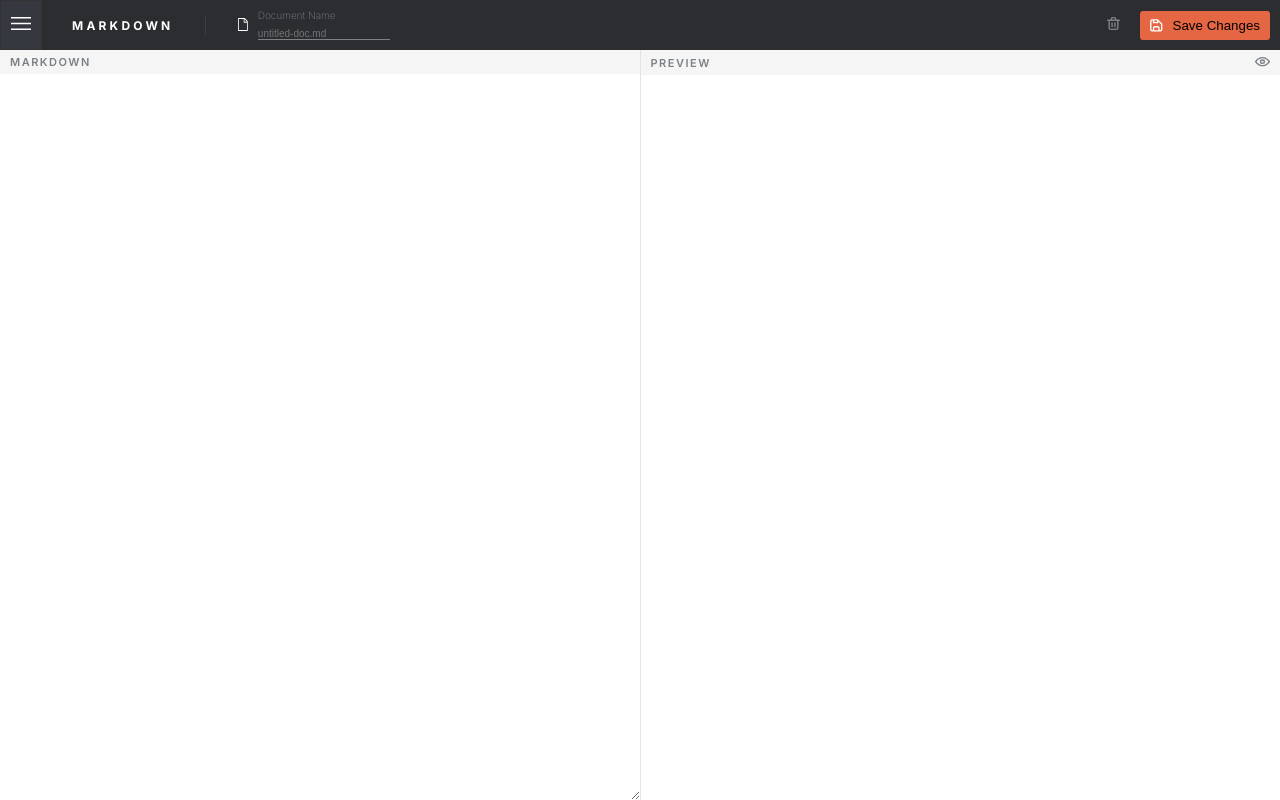
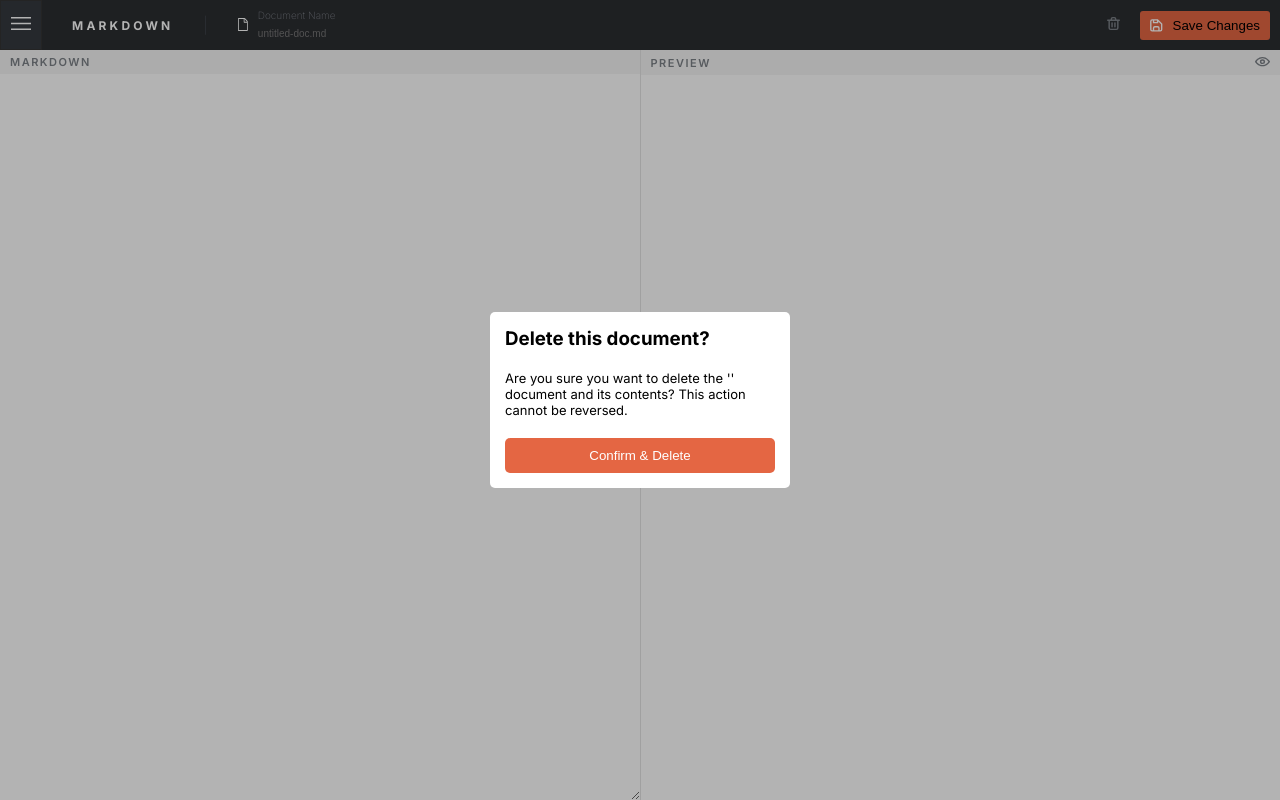
Before and after one commit to Andrew-Marfo/in-browser-markdown-editor-app, a Next.js app: page / in a window 1280 px wide. Both pictures are taken after a click on the button 1113 px from the left and 25 px from the top of the page. Built offline with nearby package versions, Linux system fonts and the light colour scheme.

Commit message:
created delete modal to confirm deletion of a file

```diff
--- a/src/app/page.tsx
+++ b/src/app/page.tsx
@@ -8,11 +8,13 @@ import Preview from "@/components/preview";
 import { useState } from "react";
 import Sidebar from "@/components/sidebar";
 import { DocumentContextProvider } from "@/service/document.context";
+import DeleteModal from "@/components/delete.modal";
 
 export default function Home() {
   const [markdownText, setMarkdownText] = useState("");
   const [showMarkdown, setShowMarkdown] = useState(true);
   const [showSidebar, setShowSidebar] = useState(false);
+  const [showModal, setShowModal] = useState(false);
 
   const toggleSideBar = () => {
     setShowSidebar((prev) => !showSidebar);
@@ -22,15 +24,20 @@ export default function Home() {
     setShowMarkdown((prev) => !prev);
   };
 
+  const toggleModal = () => {
+    setShowModal((prev) => !prev);
+  };
+
   return (
     <DocumentContextProvider>
+      {showModal && <DeleteModal toggleModal={toggleModal}/>}
       <div className="home">
         {/* sidebar */}
         <Sidebar showSidebar={showSidebar} />
 
         <div className="home-container">
           {/* navbar */}
-          <Navbar toggleSideBar={toggleSideBar} showSidebar={showSidebar} />
+          <Navbar toggleSideBar={toggleSideBar} showSidebar={showSidebar} toggleModal={toggleModal}/>
 
           {/* hero */}
           <div className="hero flex justify-between">
--- /dev/null
+++ b/src/components/delete.modal.tsx
@@ -0,0 +1,41 @@
+"use client";
+
+import { DocumentContext } from "@/service/document.context";
+import React, { useContext } from "react";
+
+interface DeleteModalProps {
+  toggleModal: () => void;
+}
+
+const DeleteModal = ({ toggleModal }: DeleteModalProps) => {
+  const context = useContext(DocumentContext);
+
+  if (!context) throw new Error("Document Context no found");
+
+  const { name, deleteDoc } = context;
+
+  return (
+    <div className="delete-modal flex justify-center items-center">
+      <div className="overflow" onClick={toggleModal} />
+      <div className="delete-modal-item">
+        <h3>Delete this document?</h3>
+        <p>
+          Are you sure you want to delete the &apos;{name}&apos; document and its contents?
+          This action cannot be reversed.
+        </p>
+
+        <button
+          onClick={() => {
+            deleteDoc();
+            toggleModal();
+          }}
+          className="confirm-delete-btn"
+        >
+          Confirm &amp; Delete
+        </button>
+      </div>
+    </div>
+  );
+};
+
+export default DeleteModal;
--- a/src/components/markdown.tsx
+++ b/src/components/markdown.tsx
@@ -21,8 +21,6 @@ const Markdown = ({
 
   const { content, handleContent } = context;
 
-  console.log(content);
-
   return showMarkdown ? (
     <div className="markdown">
       <HeroHeader>
--- a/src/components/navbar.tsx
+++ b/src/components/navbar.tsx
@@ -6,16 +6,19 @@ import React, { useContext, useState } from "react";
 
 interface NavbarProps {
   toggleSideBar: () => void;
+  toggleModal: () => void;
   showSidebar: boolean;
 }
 
-const Navbar = ({ toggleSideBar, showSidebar }: NavbarProps) => {
+const Navbar = ({ toggleSideBar, showSidebar, toggleModal }: NavbarProps) => {
 
   const context = useContext(DocumentContext);
 
   if (!context) throw new Error("Document Context no found");
 
-  const { handleName, name, saveDoc } = context;
+  const { handleName, name, saveDoc, error } = context;
+
+  console.log(error)
 
   return (
     <div className="navbar flex items-center">
@@ -27,7 +30,7 @@ const Navbar = ({ toggleSideBar, showSidebar }: NavbarProps) => {
               src="/assets/icon-close.svg"
               alt="hamburger"
               width={20}
-              height={13}
+              height={16}
             />
           ) : (
             <Image
@@ -42,7 +45,7 @@ const Navbar = ({ toggleSideBar, showSidebar }: NavbarProps) => {
         <p className="markdown-title">markdown</p>
         <p className="separator">|</p>
 
-        {/* document name details */}
+        {/* document details */}
         <div className="nav-doc-name flex items-center">
           <div>
             <Image
@@ -55,13 +58,14 @@ const Navbar = ({ toggleSideBar, showSidebar }: NavbarProps) => {
           <div>
             <p className="doc-name-title">Document Name</p>
 
-            <input type="text" className="doc-name doc-name-input" placeholder="untitled-doc.md" value={name} onChange={e => handleName(e.target.value)}/>
+            <input type="text" className={`doc-name doc-name-input ${error && "error"}`} placeholder="untitled-doc.md" value={name} onChange={e => handleName(e.target.value)}/>
           </div>
         </div>
       </div>
 
       <div className="nav-action-buttons flex items-center">
-        <button className="delete-btn">
+        {/* delete button */}
+        <button className="delete-btn" onClick={toggleModal}>
           <Image
             src="/assets/icon-delete.svg"
             alt="link"
@@ -69,6 +73,8 @@ const Navbar = ({ toggleSideBar, showSidebar }: NavbarProps) => {
             height={13}
           />
         </button>
+
+        {/* save button */}
         <button className="save-btn flex items-center" onClick={saveDoc}>
           <Image
             src="/assets/icon-save.svg"
--- a/src/components/sidebar.tsx
+++ b/src/components/sidebar.tsx
@@ -23,7 +23,7 @@ const Sidebar = ({ showSidebar }: SidebarProps) => {
       <div className="document-list flex flex-col">
         {documents.map((doc) => {
           return (
-            <div key={doc?.name} onClick={() => getDoc(doc?.name)} className="document-item nav-doc-name flex items-center">
+            <button key={doc?.name} onClick={() => getDoc(doc?.name)} className="document-item nav-doc-name flex items-center">
               <div>
                 <Image
                   src="/assets/icon-document.svg"
@@ -36,7 +36,7 @@ const Sidebar = ({ showSidebar }: SidebarProps) => {
                 <p className="doc-name-title">{doc?.createdAt}</p>
                 <p className="doc-name">{doc?.name}</p>
               </div>
-            </div>
+            </button>
           );
         })}
         {/* <div className="document-item nav-doc-name flex items-center">
--- a/src/service/document.context.tsx
+++ b/src/service/document.context.tsx
@@ -12,7 +12,7 @@ interface DocumentContextType {
   getDocs: () => void;
   getDoc: (value: string) => void;
   saveDoc: () => void;
-  deleteDoc: (value: string) => void;
+  deleteDoc: () => void;
   handleName: (value: string) => void;
   handleContent: (value: string) => void;
   createDoc: () => void;
@@ -22,6 +22,7 @@ interface DocumentContextType {
   name: string;
   content: string;
   createdAt: string;
+  error: string;
 }
 
 interface DocumentContextProviderProps {
@@ -41,6 +42,7 @@ export const DocumentContextProvider = ({
   const [name, setName] = useState("");
   const [content, setContent] = useState("");
   const [createdAt, setCreatedAt] = useState("");
+  const [error, setError] = useState("");
 
   // format date to "day-month-year; 01 April 2024"
   const formatDateToLongForm = (date: Date): string => {
@@ -106,6 +108,8 @@ export const DocumentContextProvider = ({
 
   //   save a document
   const saveDoc = () => {
+    setError("");
+    if (name.trim()) {
       const docExists = documents.find((item) => item?.name === name);
 
       let newDocs;
@@ -124,11 +128,14 @@ export const DocumentContextProvider = ({
 
       localStorage.setItem("docs", JSON.stringify(newDocs));
       setDocuments(newDocs);
+    } else {
+      setError("File name required");
+    }
   };
 
   //   delete a document
-  const deleteDoc = (value: string) => {
-    const filteredDoc = documents.filter((item) => item?.name !== value);
+  const deleteDoc = () => {
+    const filteredDoc = documents.filter((item) => item?.name !== name);
 
     localStorage.setItem("docs", JSON.stringify(filteredDoc));
     setDocuments(filteredDoc);
@@ -151,6 +158,7 @@ export const DocumentContextProvider = ({
     name,
     content,
     createdAt,
+    error
   };
 
   return (
--- a/src/styles/app.style.css
+++ b/src/styles/app.style.css
@@ -10,6 +10,10 @@
   justify-content: space-between;
 }
 
+.justify-center{
+  justify-content: center;
+}
+
 .flex-col {
   flex-direction: column;
 }
@@ -17,6 +21,7 @@
 .flex-1 {
   flex: 1;
 }
+
 
 .home {
   height: 100vh;
@@ -73,13 +78,17 @@
 
 .doc-name-input{
     border: none;
-    border-bottom: solid 1px #7c8187;
+    border-bottom: solid 1px #2b2d31;
     background: none;
     outline: none;
 }
 
+input.error{
+  border-bottom: solid 1px #e46643;
+}
+
 .doc-name-input:focus{
-    border-bottom-color: red;
+    border-bottom-color: white;
 }
 
 .hamburger {
@@ -205,3 +214,48 @@
 .document-list {
   gap: 20px;
 }
+
+.document-item{
+  border: none;
+  background: none;
+  text-align: left;
+}
+
+.delete-modal{
+  position: absolute;
+  height: 100vh;
+  width: 100%;
+}
+
+.overflow{
+  position: absolute;
+  height: 100vh;
+  width: 100%;
+  z-index: 10;
+  background: #0000004c;
+
+}
+
+.delete-modal-item{
+  z-index: 100;
+  background: white;
+  color: black;
+  border-radius: 5px;
+  width: 300px;
+  padding: 15px;
+  display: flex;
+  flex-direction: column;
+  gap: 20px;
+}
+
+.delete-modal-item p{
+  font-size: 13px;
+}
+
+.confirm-delete-btn{
+  padding: 10px;
+  background:#e46643;
+  color: white;
+  border: none;
+  border-radius: 5px;
+}
```
Lines whose indentation alone changed are shown as unchanged.
